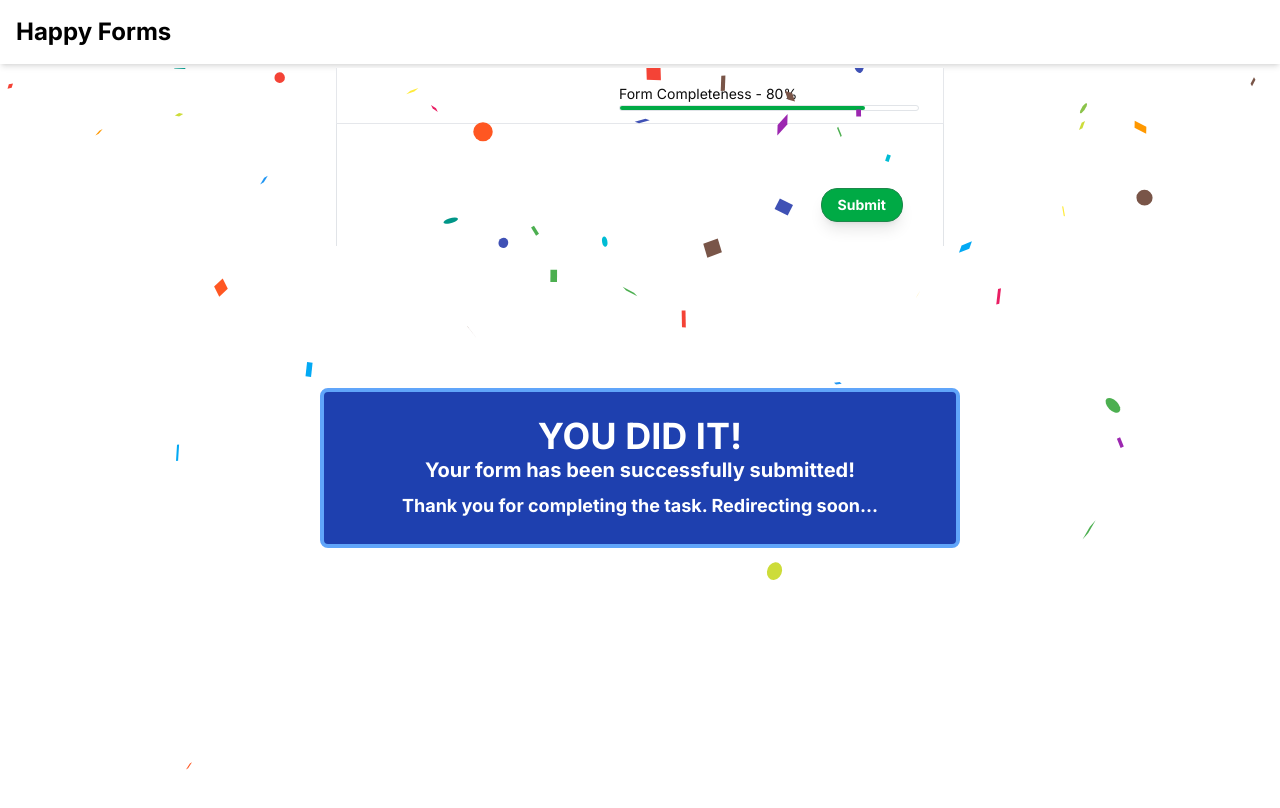
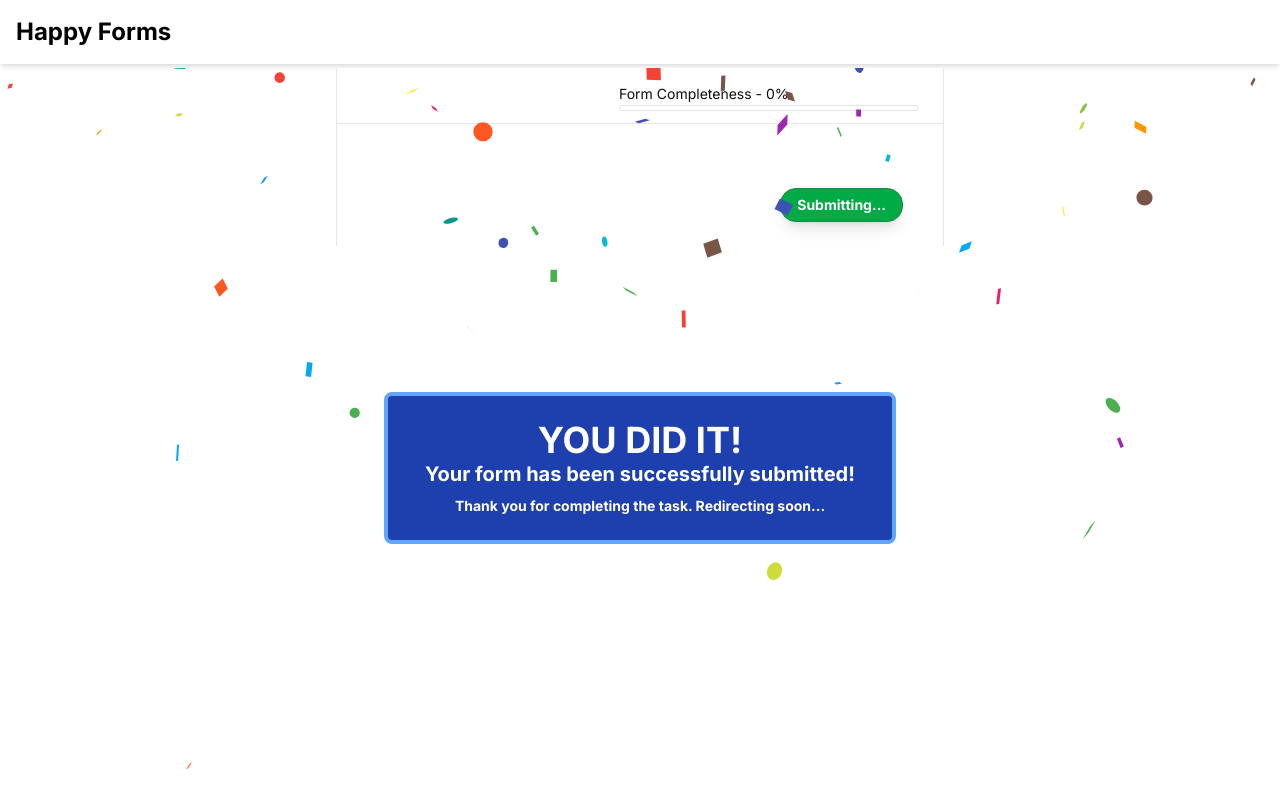
Before and after one commit to Atharva-14/happy-forms, a Next.js app: page /submit-form in a window 1280 px wide. Both pictures are taken after a click on the button "Submit". Shown: the top 808 px of the page. Built offline with nearby package versions, Linux system fonts and the light colour scheme.

Commit message:
Implement functional progress bar

```diff
--- a/src/app/new-form/page.jsx
+++ b/src/app/new-form/page.jsx
@@ -135,16 +135,26 @@ const Page = () => {
 
   const handlePublish = () => {
     try {
+      // Start loading
+      setIsLoading(true);
+
       const title = formTitleRef.current?.value.trim() || "Untitled Form";
-      if (!title) {
+
+      // Check if the title is empty
+      if (!title || title === "Untitled Form") {
         toast.error("Form title cannot be empty!");
-        return;
-      }
-      if (formBuilders.length === 0) {
-        toast.error("Form must have at least one question!");
+        setIsLoading(false); // Stop loading
         return;
       }
 
+      // Check if there are no questions in the form
+      if (formBuilders.length === 0) {
+        toast.error("Form must have at least one question!");
+        setIsLoading(false); // Stop loading
+        return;
+      }
+
+      // Prepare form data
       const formData = {
         formTitle: title,
         questions: formBuilders.map((_, index) => {
@@ -153,12 +163,15 @@ const Page = () => {
         }),
       };
 
+      // Generate a unique form ID and timestamp
       const formId = Date.now().toString();
       formData.id = formId;
       formData.createdAt = new Date().toISOString();
 
+      // Save the form data temporarily
       localStorage.setItem("publishForm", JSON.stringify(formData));
 
+      // Update published forms list in localStorage
       const publishedForms =
         JSON.parse(localStorage.getItem("publishedForms")) || [];
       const updatedPublishedForms = [...publishedForms, formData];
@@ -167,16 +180,21 @@ const Page = () => {
         JSON.stringify(updatedPublishedForms)
       );
 
+      // Clear the draft form data
       localStorage.removeItem("formData");
       setFormBuilders([]);
       setFormTitle("");
       setIsDraftSaved(false);
       formTitleRef.current.value = "";
 
-      router.push("/submit-form");
+      // Simulate loading time before navigating
+      setTimeout(() => {
+        router.push("/submit-form");
+      }, 1000); // Adjust the delay as needed
     } catch (error) {
       console.error("Error publishing form:", error);
       toast.error("Failed to publish the form. Please try again.");
+      setIsLoading(false); // Stop loading in case of error
     }
   };
 
@@ -191,6 +209,7 @@ const Page = () => {
             className="focus:outline-none w-full sm:w-auto h-fit font-semibold text-base"
             placeholder="Untitled form"
             ref={formTitleRef}
+            required
             onChange={() => setFormTitle(formTitleRef.current.value)}
           />
 
@@ -263,6 +282,7 @@ const Page = () => {
         <button
           onClick={handlePublish}
           disabled={isDisabled || isLoading}
+          type="submit"
           className={`flex items-center border rounded-2xl py-1.5 pr-4 pl-3.5 text-white gap-1 ${
             isDisabled || isLoading
               ? "bg-green-400 opacity-50 cursor-not-allowed"
--- a/src/app/submit-form/page.jsx
+++ b/src/app/submit-form/page.jsx
@@ -12,6 +12,8 @@ const Page = () => {
   const [windowWidth, setWindowWidth] = useState(0); // Initial value to 0 to avoid SSR issues
   const [windowHeight, setWindowHeight] = useState(0); // Initial value to 0 to avoid SSR issues
   const [answers, setAnswers] = useState({}); // Store user answers
+  const [progress, setProgress] = useState(0); // Store the progress of the form
+  const [isSubmitting, setIsSubmitting] = useState(false); // Track submission state
   const router = useRouter(); // Initialize router for navigation
 
   // Update window dimensions on resize
@@ -41,11 +43,12 @@ const Page = () => {
 
     if (publishData) {
       const data = JSON.parse(publishData);
-      console.log("publish data: ", data);
+
       setFormData(data);
     }
   }, []);
 
+  // Handle answer change
   const handleAnswerChange = (questionId, answer) => {
     // Update the formData with the user's answer for the respective question
     setFormData((prevFormData) => {
@@ -57,20 +60,49 @@ const Page = () => {
         question.id === questionId ? { ...question, answer: answer } : question
       );
 
+      // Update the answers state with the latest answer
+      setAnswers((prevAnswers) => {
+        // Check if the answer is the same as the previous one (for increment logic)
+        const isSameAnswer = prevAnswers[questionId] === answer;
+        const updatedAnswers = {
+          ...prevAnswers,
+          [questionId]: answer,
+        };
+
+        // If it's the same answer, keep track of it for progress calculation
+        if (isSameAnswer) {
+          updateProgress(updatedAnswers); // Update progress immediately
+        }
+
+        return updatedAnswers;
+      });
+
       return updatedFormData;
     });
   };
 
+  // Calculate progress
+  const updateProgress = (updatedAnswers = answers) => {
+    if (formData) {
+      const totalQuestions = formData.questions.length;
+      const answeredQuestions = Object.values(updatedAnswers).filter(
+        (answer) => answer !== ""
+      ).length;
+      const newProgress = (answeredQuestions / totalQuestions) * 100;
+      setProgress(newProgress);
+    }
+  };
+
   const handleSubmit = () => {
+    // Set isSubmitting to true to disable the submit button
+    setIsSubmitting(true);
+
     // Get the existing submittedForms from localStorage or initialize an empty array
     const submittedForms =
       JSON.parse(localStorage.getItem("submittedForms")) || [];
 
     // Add the current form data (including answers) to the submittedForms list
     const formWithAnswers = { ...formData };
-
-    // Log the form data with answers for debugging
-    console.log(formWithAnswers);
 
     // Push the new form data with answers to the submitted forms list
     submittedForms.push(formWithAnswers);
@@ -85,7 +117,7 @@ const Page = () => {
     // Set a timeout to hide the success popup and redirect to home after a few seconds
     setTimeout(() => {
       setShowSuccessPopup(false);
-      // router.push("/"); // Redirect to the home page
+      router.push("/"); // Redirect to the home page
     }, 6000); // Stay on the page for 6 seconds before redirecting
   };
 
@@ -117,10 +149,15 @@ const Page = () => {
           </label>
           <div className="w-[300px] gap-2 ">
             <label className="font-normal text-sm text-text-gray-1000">
-              Form Completeness - 80%
+              Form Completeness - {Math.round(progress)}%
             </label>
             <div className="border rounded gap-2 border-[#E1E4E8]">
-              <div className="w-[245px] h-1 rounded bg-[#00AA45]"></div>
+              <div
+                className={`h-1 rounded bg-[#00AA45] ${
+                  progress < 100 ? "animate-pulse" : ""
+                }`}
+                style={{ width: `${progress}%` }}
+              ></div>
             </div>
           </div>
         </div>
@@ -142,14 +179,14 @@ const Page = () => {
 
           {/* Success Popup */}
           {showSuccessPopup && (
-            <div className="w-full flex flex-col justify-center items-center bg-blue-800 text-white border-4 border-blue-400 rounded-lg text-lg font-bold p-6 absolute top-1/2 left-1/2 transform -translate-x-1/2 -translate-y-1/2 z-20">
-              <div className="text-4xl font-extrabold animate__animated animate__zoomIn animate__delay-1s">
+            <div className="w-full max-w-lg flex flex-col justify-center items-center bg-blue-800 text-white border-4 border-blue-400 rounded-lg text-lg font-bold p-6 absolute top-1/2 left-1/2 transform -translate-x-1/2 -translate-y-1/2 z-20">
+              <div className="text-2xl sm:text-4xl font-extrabold animate__animated animate__zoomIn animate__delay-1s">
                 YOU DID IT!
               </div>
-              <div className="text-xl animate__animated animate__fadeIn animate__delay-2s">
+              <div className="text-lg sm:text-xl animate__animated animate__fadeIn animate__delay-2s">
                 Your form has been successfully submitted!
               </div>
-              <div className="mt-2 text-md animate__animated animate__fadeIn animate__delay-3s">
+              <div className="mt-2 text-sm sm:text-md animate__animated animate__fadeIn animate__delay-3s">
                 Thank you for completing the task. Redirecting soon...
               </div>
             </div>
@@ -159,8 +196,10 @@ const Page = () => {
             <button
               className="font-semibold text-sm text-center border rounded-2xl py-1.5 px-4 gap-2.5 text-white bg-[#00AA45] border-[#1E874B] shadow-lg"
               onClick={handleSubmit}
+              disabled={isSubmitting} // Disable the button when submitting
             >
-              Submit
+              {isSubmitting ? "Submitting..." : "Submit"}{" "}
+              {/* Show loading text */}
             </button>
           </div>
         </div>
--- a/src/components/FormBuilder.jsx
+++ b/src/components/FormBuilder.jsx
@@ -77,7 +77,6 @@ const FormBuilder = forwardRef(({ id, questionData = {} }, ref) => {
       formData.radioOptions = radioOptions.map((option) => option);
     }
 
-    console.log("Form Data: ", formData);
     return formData;
   };
 
```
Also changed, not shown: src/components/FormPreview.jsx (+2 -119 lines).
